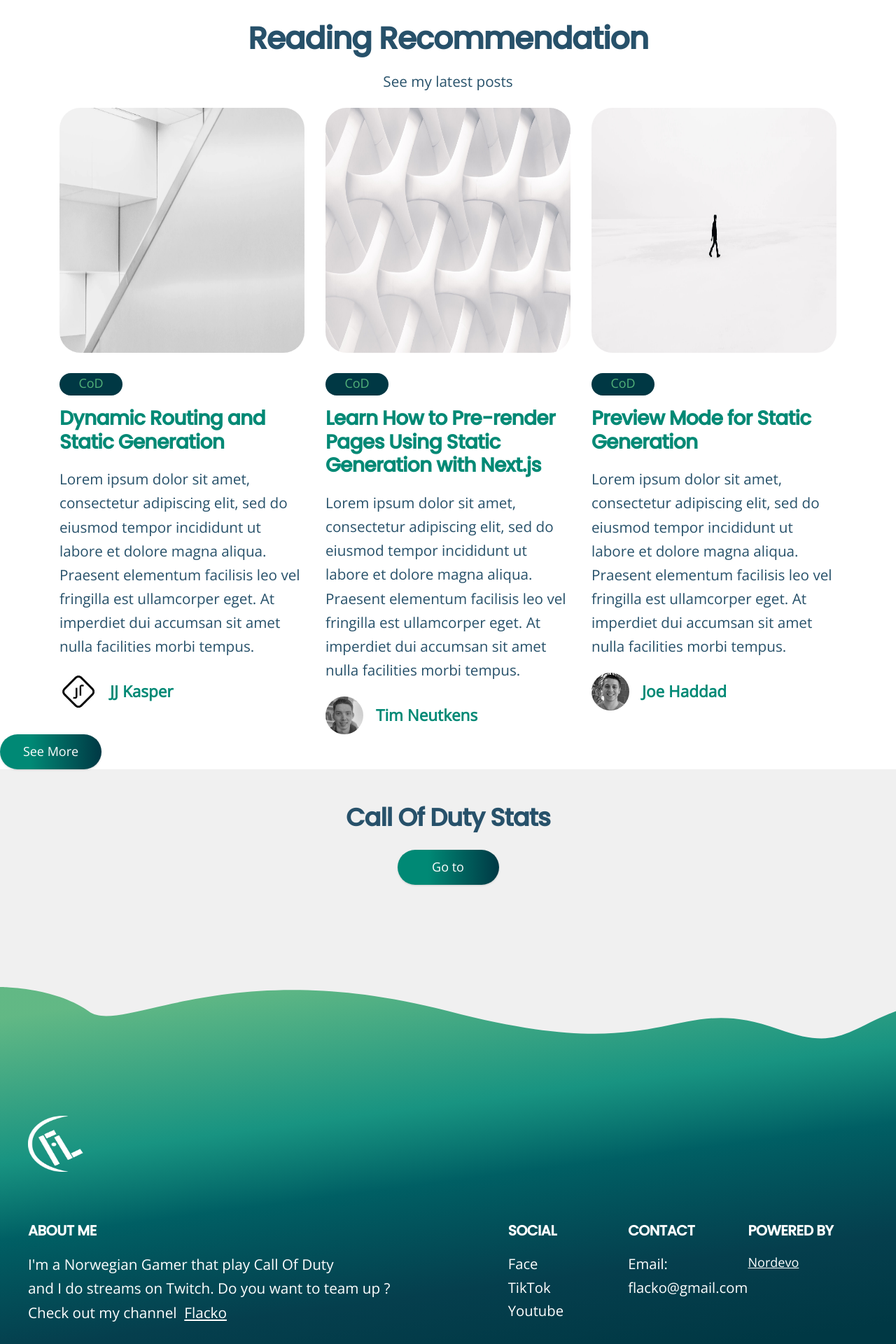
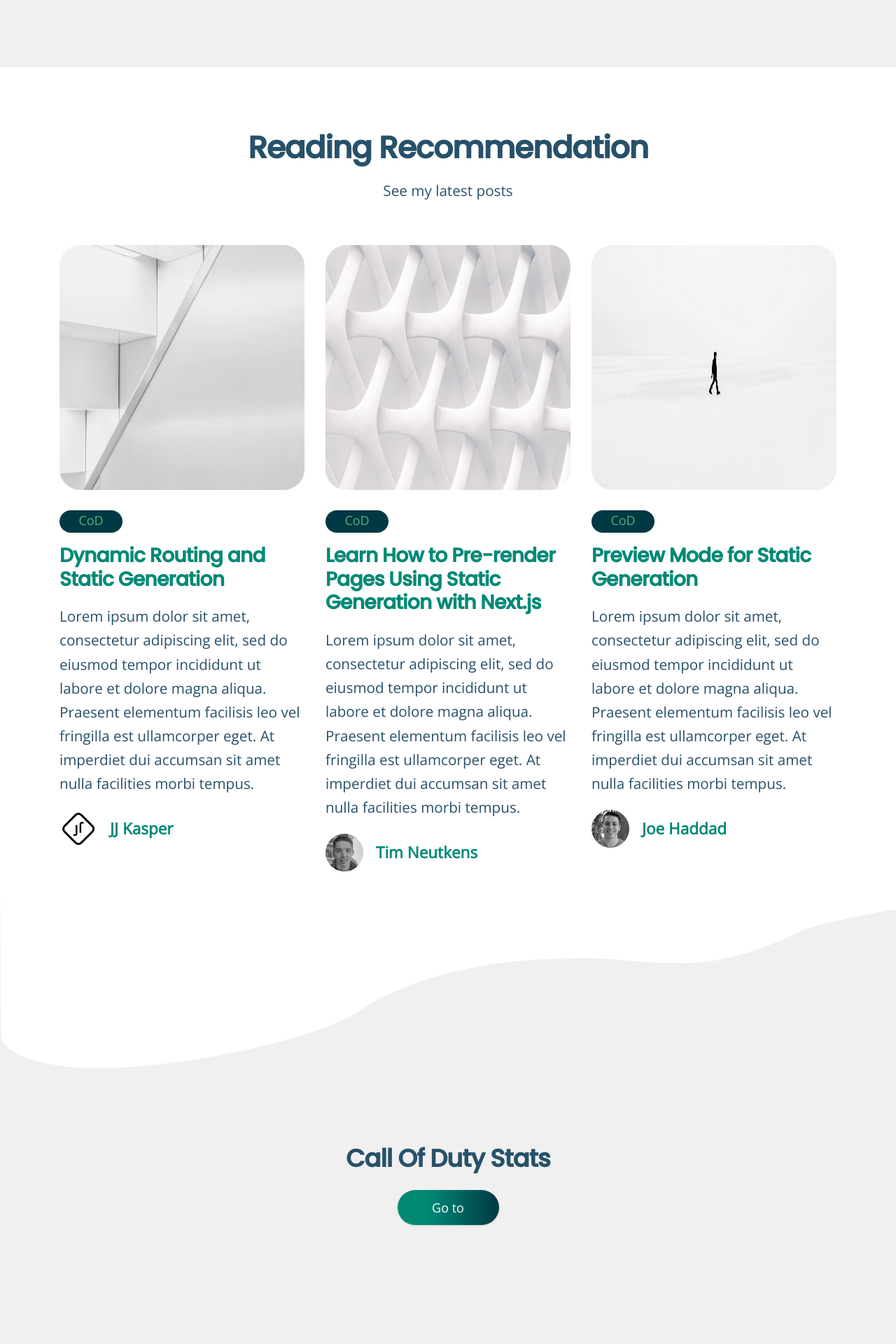
Before and after one commit to mwiby/Leflacko-esport, a Next.js app: page / in a window 1280 px wide. Shown: the part 340-2260 px from the top of the page at 70% size. Built offline with nearby package versions, Linux system fonts and the light colour scheme.

Commit message:
wave section added under blog

```diff
--- a/components/Footer/Footer.js
+++ b/components/Footer/Footer.js
@@ -38,7 +38,7 @@ export default function Footer() {
           <div>
             <h5>Contact</h5>
             <ul>
-              <li>Email: flacko@gmail.com</li>
+              <li>markusb@nordevo.no</li>
             </ul>
           </div>
           <div>
--- a/components/Footer/Footer.module.css
+++ b/components/Footer/Footer.module.css
@@ -3,15 +3,16 @@
   --hColor: var(--white);
   --linkColor: var(--white);
   position: relative;
-  height: 600px;
+  height: 500px;
   background-size: cover;
   background-image: url("/images/footer.svg");
-  padding: 200px 0;
+  padding: 150px 0;
   color: var(--white);
 }
 
 .grid {
   display: grid;
   grid-template-columns: 4fr 1fr 1fr 1fr;
-  margin-top: 15px;
+  gap: 40px;
+  margin-top: 5px;
 }
--- a/sections/Blog/Blog.js
+++ b/sections/Blog/Blog.js
@@ -24,7 +24,7 @@ export default function Blog({ posts }) {
         })}
       </div>
 
-      <button>See More</button>
+      {/*<button>See More</button>*/}
     </section>
   );
 }
--- a/sections/Blog/Blog.module.css
+++ b/sections/Blog/Blog.module.css
@@ -1,18 +1,34 @@
 .container {
+  margin-top: 170px;
+  margin-bottom: 350px;
+  position: relative;
   background: var(--white);
+  padding: 40px 0;
+}
+.container::after {
+  position: absolute;
+  content: "";
+  background-image: url("/images/vector-white.svg");
+  background-size: cover;
+  height: 260px;
+  bottom: -242px;
+  left: 0;
+  right: 0;
 }
 .title {
   display: flex;
   flex-direction: column;
   justify-content: center;
   align-items: center;
+  margin-bottom: 40px;
 }
-.postContainer {
-  display: flex;
-}
+
 .grid {
   display: grid;
   grid-template-columns: 350px 350px 350px;
   gap: 30px;
   justify-content: center;
 }
+.postContainer {
+  display: flex;
+}
--- a/sections/CallToAction/CallToAction.module.css
+++ b/sections/CallToAction/CallToAction.module.css
@@ -1,7 +1,7 @@
 .container {
   text-align: center;
   --h4: var(--h3);
-  margin-bottom: 130px;
+  margin: 170px 0;
 }
 
 .container > h4 {
```
Also changed, not shown: public/images/vector-white.svg (added).
